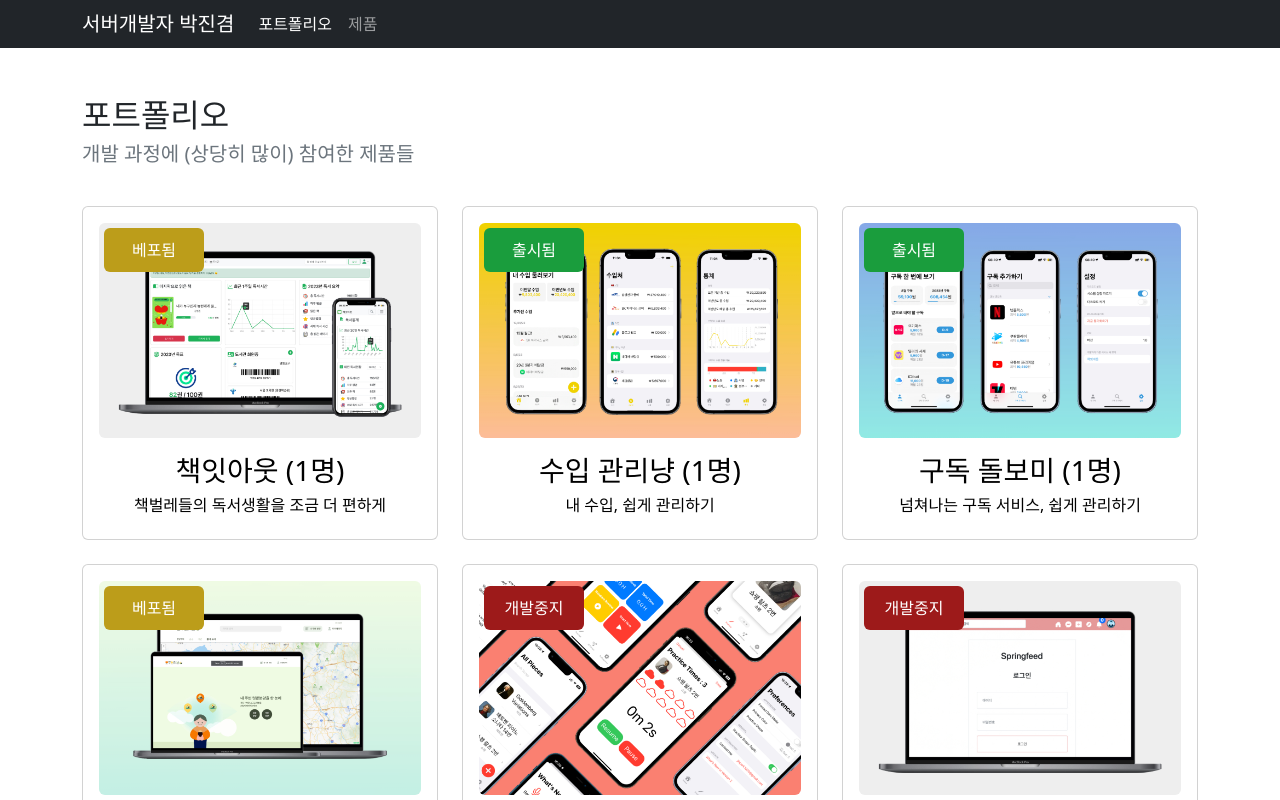
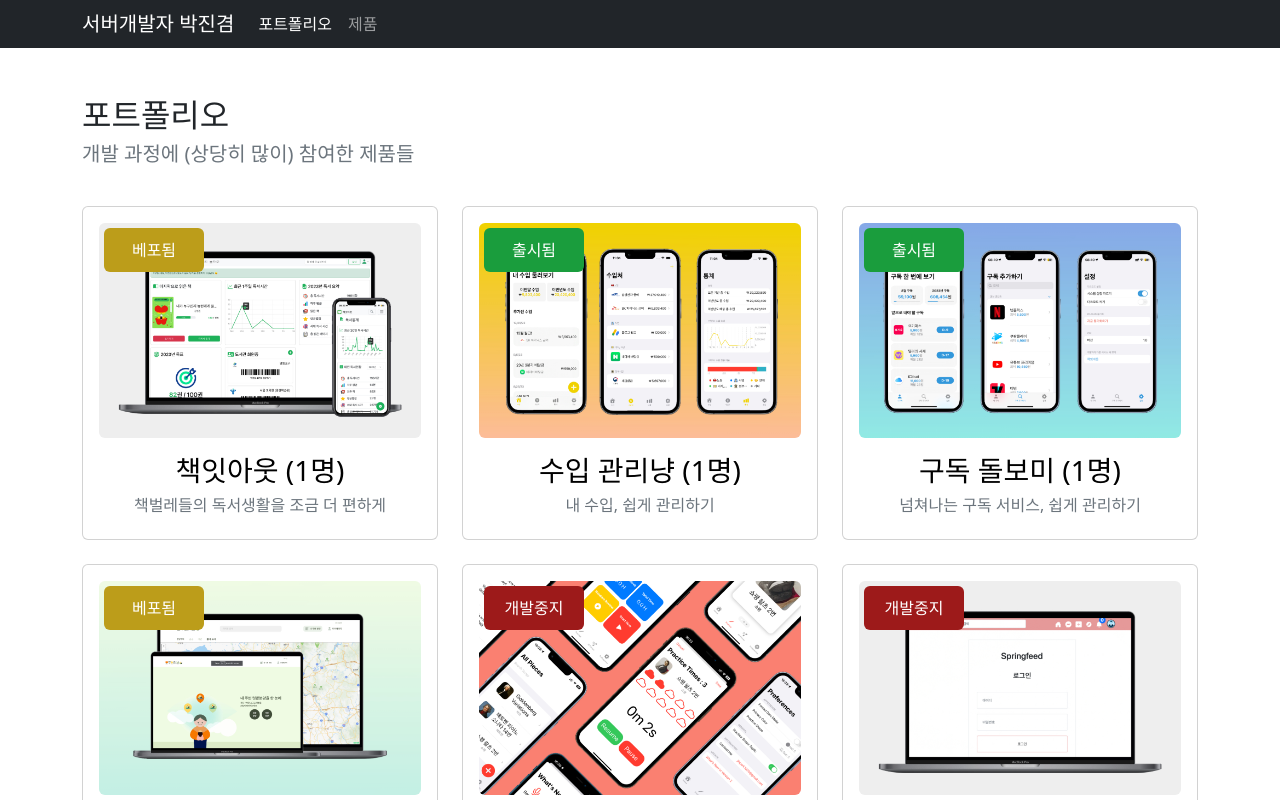
Before and after one commit to jinkyumpark/jinkyumpark, a React (Create React App) app: page /portfolio in a window 1280 px wide. Shown: the top 800 px of the page. Built offline with nearby package versions, Linux system fonts and the light colour scheme.

Commit message:
change PortfolioCard's longTitle to secondary color in PortfolioRoute

```diff
--- a/src/portfolio/PortfolioCard.tsx
+++ b/src/portfolio/PortfolioCard.tsx
@@ -7,9 +7,10 @@ import PortfolioStatusBadge from './PortfolioStatusBadge';
 interface Props {
 	portfolio: Portfolio
 	color?: string
+	secondary?: boolean
 }
 
-const PortfolioCard: React.FC<Props> = ({ portfolio, color }) => {
+const PortfolioCard: React.FC<Props> = ({ portfolio, color, secondary = false }) => {
 	const portfolioDetailUrl = `portfolio/${portfolio.name.url}`
 
 	return (
@@ -21,7 +22,7 @@ const PortfolioCard: React.FC<Props> = ({ portfolio, color }) => {
 			<h3 className='mt-3'>
 				{portfolio.name.korean} ({portfolio.participants.length}명)
 			</h3>
-			<h6>{portfolio.description.short}</h6>
+			<h6 className={secondary ? 'text-secondary' : ''}>{portfolio.description.short}</h6>
 		</Link>
 		</>
 	)
--- a/src/route/PortfolioRoute.js
+++ b/src/route/PortfolioRoute.js
@@ -19,7 +19,7 @@ const PortfolioRoute = () => {
 						<div className='col-xs-12 col-lg-6 col-xl-4 mb-4'>
 							<Card>
 								<Card.Body>
-									<PortfolioCard portfolio={portfolio} />
+									<PortfolioCard portfolio={portfolio} secondary={true}/>
 								</Card.Body>
 							</Card>
 						</div>
```
